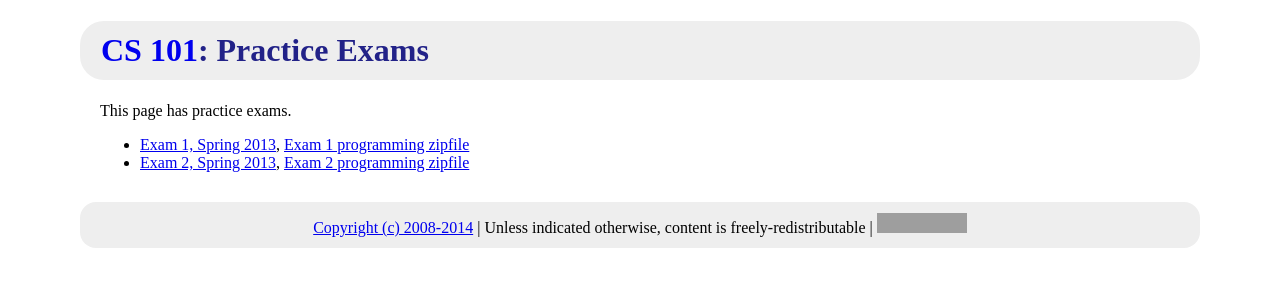
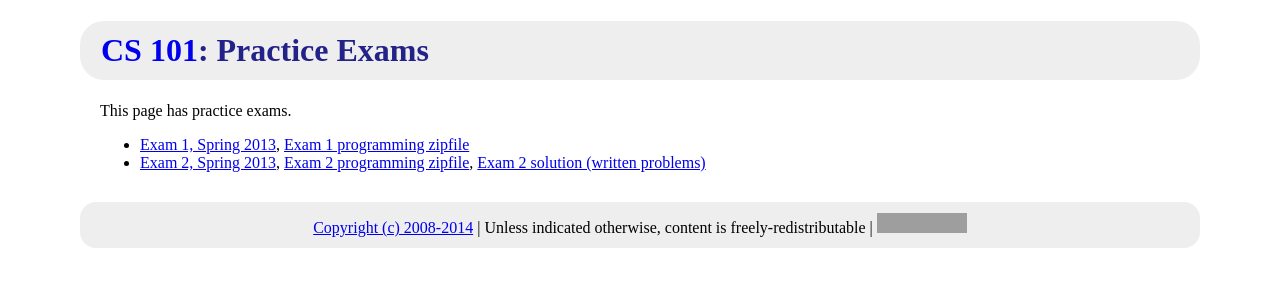
Before and after one commit to ycpcs/cs101-spring2014, a Jekyll site: the page built from practice/index.md, in a window 1280 px wide. Shown: the top 300 px of the page. Built offline with Jekyll 4.4.1, drawn with Linux system fonts in a browser that asks for light colours; Markdown is read by kramdown in place of the engine named in the settings; grey boxes are pictures that could not be loaded.

Commit message:
solution to exam2 (written questions)

```diff
--- a/practice/index.md
+++ b/practice/index.md
@@ -6,4 +6,4 @@ title: "Practice Exams"
 This page has practice exams.
 
 * [Exam 1, Spring 2013](cs101-spring2013-exam1.pdf), [Exam 1 programming zipfile](cs101-spring2013-exam1-programming.zip)
-* [Exam 2, Spring 2013](cs101-spring2013-exam2.pdf), [Exam 2 programming zipfile](cs101-spring2013-exam2-programming.zip)
+* [Exam 2, Spring 2013](cs101-spring2013-exam2.pdf), [Exam 2 programming zipfile](cs101-spring2013-exam2-programming.zip), [Exam 2 solution (written problems)](cs101-spring2013-exam2-solution.pdf)
```
Also changed, not shown: 1 other file.
